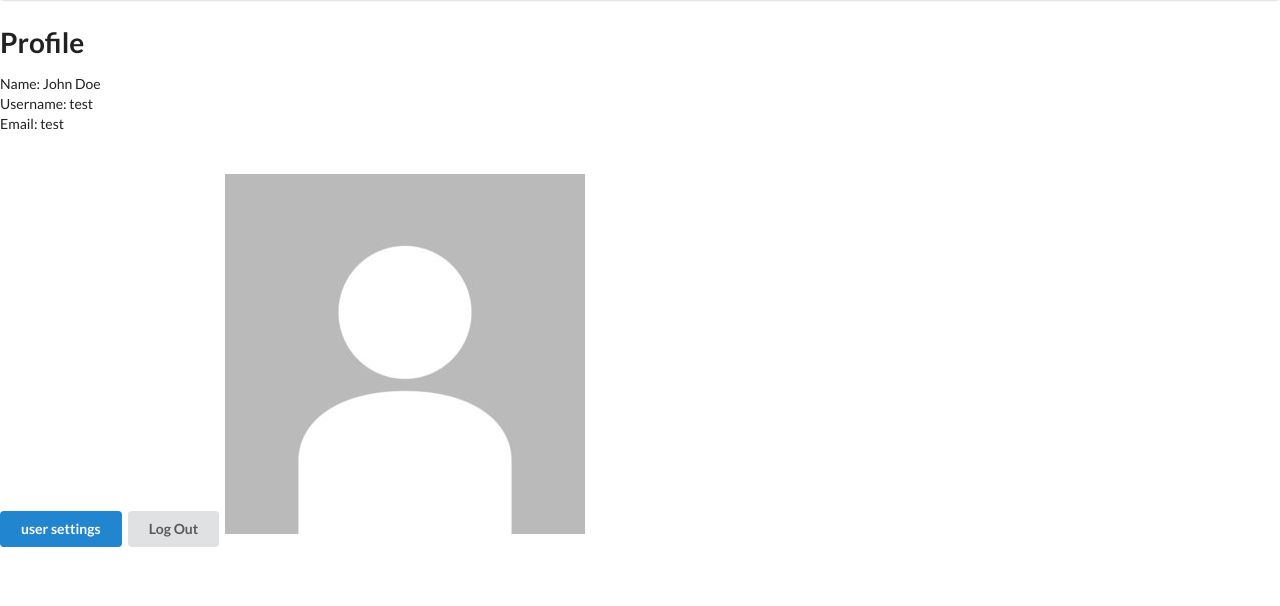
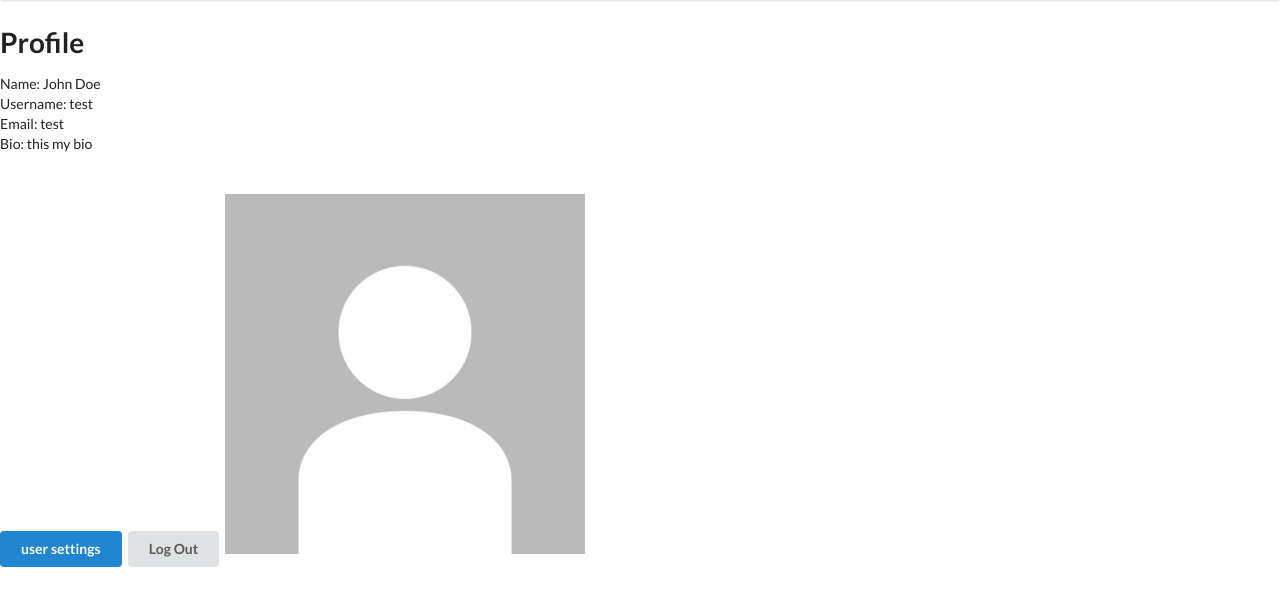
Before and after one commit to Vefthrounn-Verkefni/verkefna-repo, a Flask app: page /dashboard in a window 1280 px wide. Shown: the part 56-662 px from the top of the page. Run offline with Flask 2, Linux system fonts and the light colour scheme; a user stored in the database is signed in; some libraries are stand-ins or nearby versions.

Commit message:
User settings, hægt að breyta user info

```diff
--- a/app.py
+++ b/app.py
@@ -57,6 +57,7 @@ def index():
 @login_required
 def dashboard():
     return render_template("userDashboard.html",)
+
 @app.route("/login",methods=["GET","POST"])
 def login():
     loginForm = LoginForm()
@@ -111,6 +112,15 @@ def create_user():
 @login_required
 def edit_user():
     edit_userForm = EditUser()
+    if edit_userForm.validate_on_submit():
+        logged_user = UserModel.query.get(current_user.id)
+        logged_user.id  = current_user.id
+        logged_user.username = edit_userForm.username.data
+        logged_user.name = edit_userForm.name.data
+        logged_user.email = edit_userForm.email.data
+        logged_user.bio = edit_userForm.bio.data
+        db.session.commit()
+        return redirect(url_for("dashboard"))
     return render_template("userSettings.html",form=edit_userForm)
 
 @login_required
--- a/forms.py
+++ b/forms.py
@@ -20,4 +20,4 @@ class EditUser(FlaskForm):
     name = StringField("Full Name",validators = [DataRequired()])
     username = StringField('Username', validators = [DataRequired()])
     email = StringField("Email",validators = [DataRequired()])
-    bio = StringField("Bio",validators = [DataRequired()])
+    bio = StringField("Bio")
--- a/templates/userDashboard.html
+++ b/templates/userDashboard.html
@@ -8,7 +8,9 @@
     <div>
         <span>Name</span>: {{current_user.name }} <br>
         <span>Username</span>: {{current_user.username }} <br>
-        <span>Email</span>: {{current_user.email }} <br><br><br>
+        <span>Email</span>: {{current_user.email }} <br>
+        <span>Bio</span>: {{current_user.bio }} <br><br><br>
+
         <a class="ui primary button" href="{{ url_for('edit_user')}}">user settings</a>
         <a class="ui button" href="{{ url_for('logout')}}">Log Out</a>
         {% if current_user.profile_picture == "n/a" %}
--- a/templates/userSettings.html
+++ b/templates/userSettings.html
@@ -23,10 +23,11 @@
                 </div>
                 <div class="field">
                     <label>Bio</label>
-                 {{form.email(value=current_user.bio)}}
+                 {{form.bio(value=current_user.bio)}}
                 </div>
 
                 <input class="ui button" type="submit" value="Submit">
+                <a class="ui negative button " href="url_for('dashboard')">Cancel</a>
             </form>
         </div>
 
```
Also changed, not shown: database/database.db.
